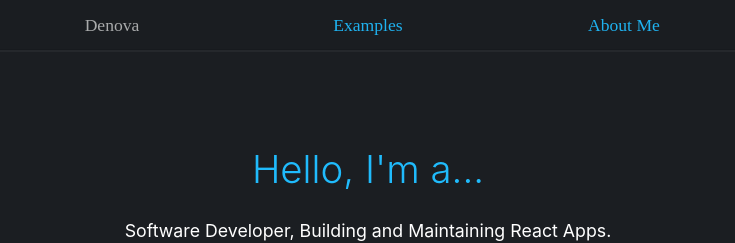
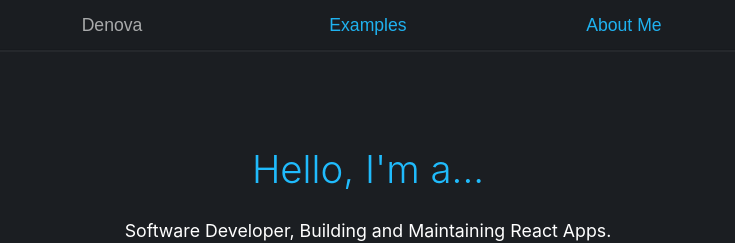
Before and after one commit to punchjay/denova-home, a website: page index.html in a window 1280 px wide. Shown: the top 243 px of the page, 272-1007 px from the left. Drawn offline with nearby package versions, Linux system fonts and the light colour scheme.

Commit message:
css font fix for windows

```diff
--- a/global/global.less
+++ b/global/global.less
@@ -83,8 +83,6 @@ header {
       margin: 0;
       color: @blue-med;
       font-size: 1.1rem;
-      font-family: "Avenir Next", "nunitolight";
-      -webkit-font-smoothing: antialiased;
       -moz-animation: @slide-bottom;
       -o-animation: @slide-bottom;
       -webkit-animation: @slide-bottom;
```
Also changed, not shown: global/global.css.
